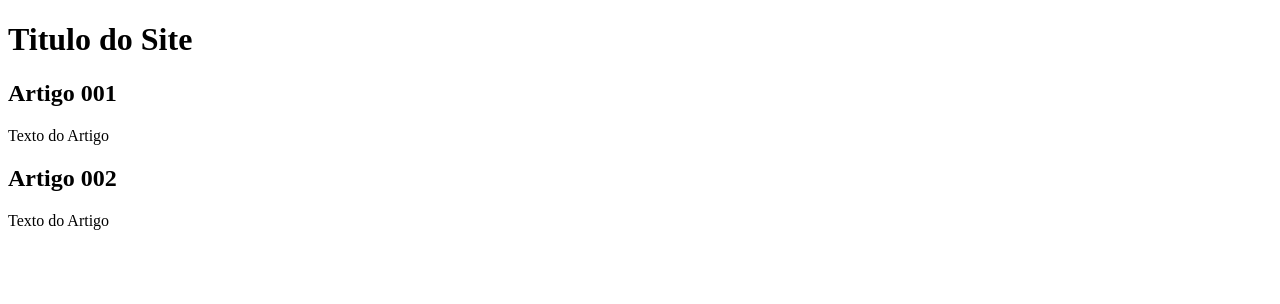
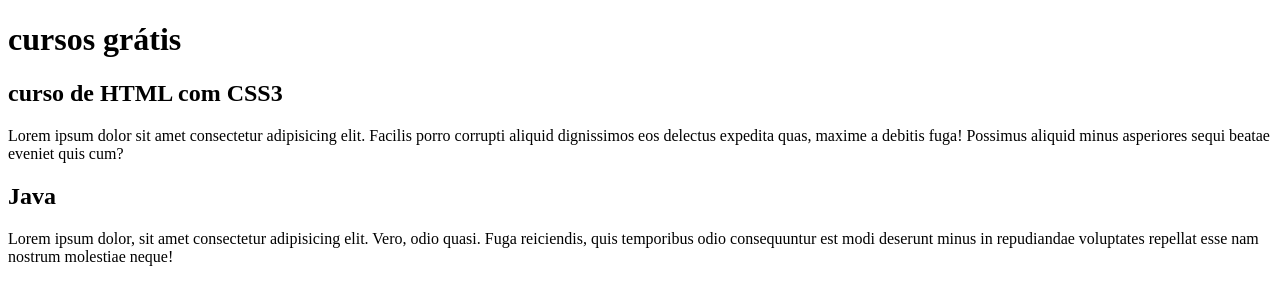
Before and after one commit to nattan2001/projeto-sites, a plain HTML site: page index.html in a window 1280 px wide. Drawn offline with Linux system fonts and the light colour scheme.

Commit message:
comecei a escrever o conteudo

```diff
--- a/index.html
+++ b/index.html
@@ -3,20 +3,27 @@
 <head>
     <meta charset="UTF-8">
     <meta name="viewport" content="width=device-width, initial-scale=1.0">
-    <title>Titulo do Site</title>
+    <title></title>
 </head>
 
 
 <body>
     <main>
-        <header><h1>Titulo do Site</h1></header>
+        <header><h1>cursos grátis</h1></header>
         <article>
-            <h2>Artigo 001</h2>
-            <p>Texto do Artigo</p>
+            <h2>curso de HTML  com CSS3</h2>
+            <p>Lorem ipsum dolor sit amet consectetur adipisicing elit.
+                Facilis porro corrupti aliquid dignissimos eos delectus
+                 expedita quas, maxime a debitis fuga! Possimus aliquid
+                  minus asperiores sequi beatae eveniet quis cum?</p>
         </article>
         <article>
-            <h2>Artigo 002</h2>
-            <p>Texto do Artigo</p>
+            <h2>Java <Script></Script></h2>
+            <p>Lorem ipsum dolor, sit amet consectetur adipisicing elit.
+                Vero, odio quasi. Fuga reiciendis, quis temporibus odio
+                 consequuntur est modi deserunt minus in repudiandae
+                voluptates repellat esse nam nostrum molestiae neque!
+            </p>
         </article>
 </body>
 </html>
```
